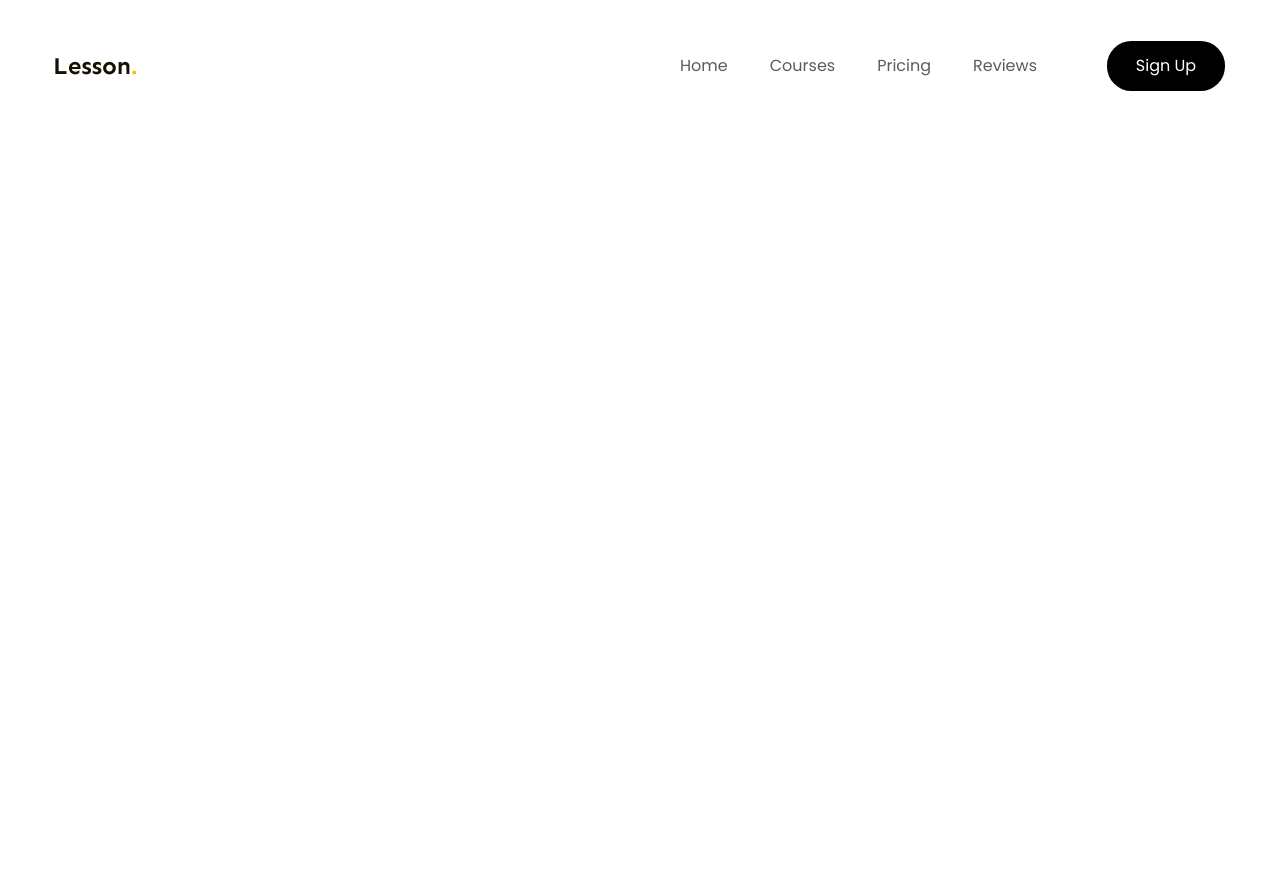
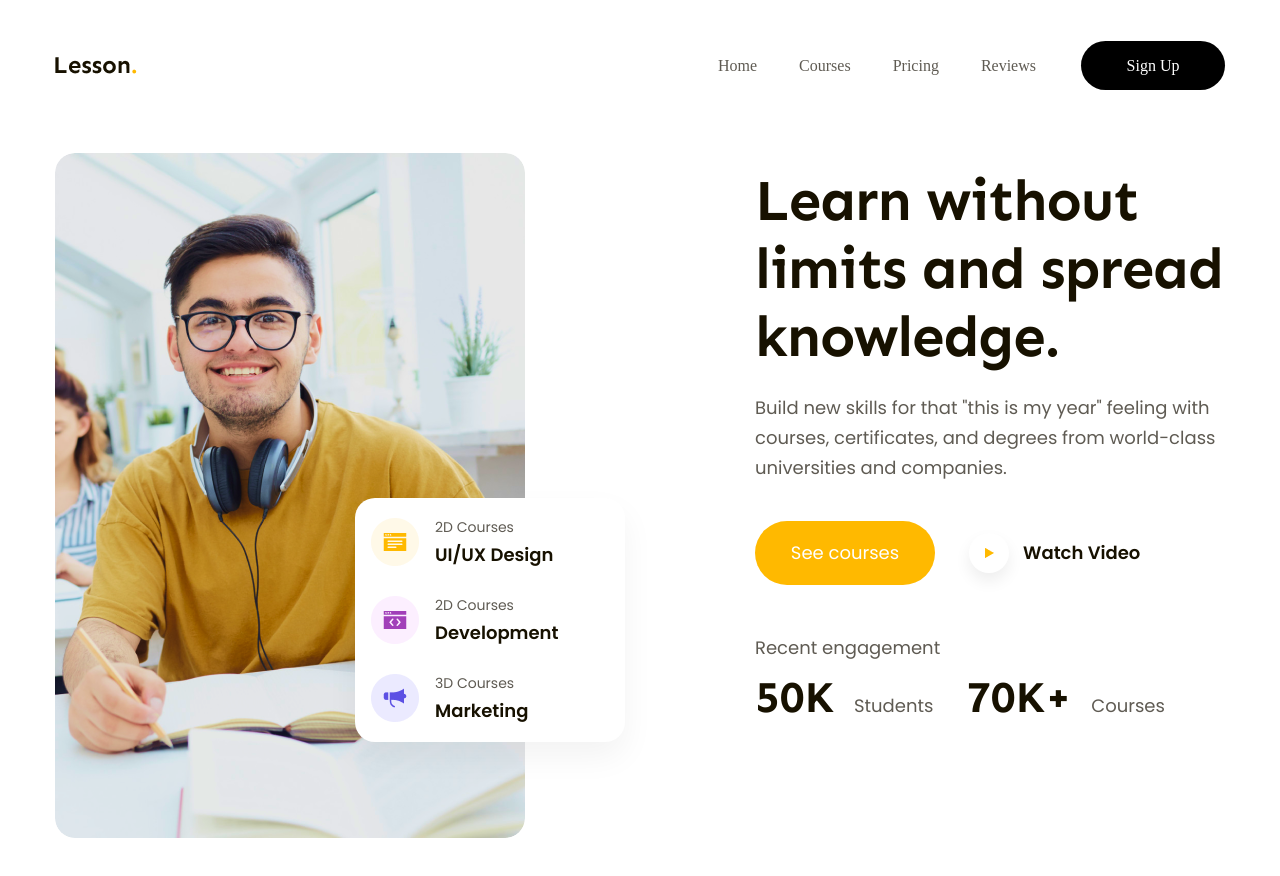
Before and after one commit to Liyued/figma-to-html, a plain HTML site: page index.html in a window 1280 px wide. Shown: the top 876 px of the page. Drawn offline with Linux system fonts and the light colour scheme; files whose address does not match are found by name.

Commit message:
Code phần hero

```diff
--- a/asset/CSS/style.css
+++ b/asset/CSS/style.css
@@ -1,13 +1,27 @@
 * {
   box-sizing: border-box;
+  font-family: "Poppins", sans-serif;
 }
 html {
   font-size: 62.5%;
 }
 body {
   height: 10000px;
+}
+
+header {
+  position: sticky;
+  top: -28px;
+  z-index: 1;
+}
+
+:root {
+  --font-heading: "Sen", sans-serif;
+  --primary-color: #ffb900;
+}
+
+header .body {
   font-size: 1.6rem;
-  font-family: "Poppins", sans-serif;
 }
 a {
   text-decoration: none;
@@ -19,6 +33,10 @@ a {
   margin-left: auto;
   margin-right: auto;
   margin-top: 5px;
+}
+
+header .main-content {
+  background-color: #ffffff;
 }
 
 header .body {
@@ -69,6 +87,177 @@ header .body {
   line-height: 50px;
   min-width: 118px;
 }
+
+.btn-sign-up {
+  width: 144px;
+  height: 49px;
+  font-weight: 500;
+}
 header .action {
-  margin-left: 49px;
+  margin-left: 24px;
 }
+
+.hero .body {
+  display: flex;
+}
+
+.hero-summary {
+  display: flex;
+  flex-direction: column;
+  justify-content: flex-start;
+}
+/* Hero left */
+.hero .media-block {
+  width: 48%;
+  position: relative;
+}
+
+.hero .media-block .img {
+  width: 470px;
+  height: 685px;
+  object-fit: cover;
+  border-radius: 20px;
+}
+
+.hero .hero-summary {
+  position: absolute;
+  right: -100px;
+  bottom: 48px;
+  background-color: #fff;
+  box-shadow: 0px 15px 32px 0px rgba(0, 0, 0, 0.05);
+  height: 244px;
+  width: 270px;
+  border-radius: 20px;
+  display: flex;
+  justify-content: center;
+}
+.hero-summary .item {
+  display: flex;
+  justify-content: flex-start;
+  align-items: center;
+  margin-left: 16px;
+}
+
+.hero-summary .item + .item {
+  margin-top: 22px;
+}
+
+.hero-summary .item .icon {
+  width: 48px;
+  height: 48px;
+  border-radius: 50%;
+}
+
+.hero-summary .info {
+  margin-left: 16px;
+}
+
+.hero-summary .title {
+  color: #5f5b53;
+  font-size: 1.4rem;
+  line-height: 1.86;
+}
+
+.hero-summary .label {
+  color: #171100;
+  font-size: 1.8rem;
+  font-weight: 600;
+  line-height: 1.67;
+}
+/* Hero right */
+.hero .content-block {
+  width: 52%;
+  margin-top: 64px;
+  margin-left: 230px;
+}
+
+.hero .heading {
+  color: #171100;
+  font-family: var(--font-heading);
+  font-size: 5.8rem;
+  font-weight: 700;
+  line-height: 1.17; /* 117.241% */
+  letter-spacing: -1.16px;
+  width: 470px;
+  height: 204px;
+}
+
+.hero .desc {
+  margin-top: 22px;
+  color: #5f5b53;
+  width: 470px;
+  font-size: 1.8rem;
+  height: 90px;
+  line-height: 1.67; /* 166.667% */
+}
+
+.hero .button-group {
+  margin-top: 38px;
+  display: flex;
+  align-items: center;
+}
+
+.btn:hover {
+  opacity: 0.9;
+}
+
+.button-group .see-courses {
+  width: 180px;
+  border-radius: 9999px;
+  background: var(--primary-color);
+  color: #fff;
+  text-align: center;
+  font-family: Poppins;
+  font-size: 1.8rem;
+  line-height: 64px;
+}
+
+.button-group .watch-video .icon {
+  width: 40px;
+  height: 40px;
+  display: flex;
+  align-items: center;
+  justify-content: center;
+  border-radius: 40px;
+  background: #fff;
+  box-shadow: 0px 8px 16px 0px rgba(0, 0, 0, 0.07);
+}
+
+.button-group .watch-video {
+  margin-left: 28px;
+  border: none;
+  background: transparent;
+  display: flex;
+  align-items: center;
+  cursor: pointer;
+}
+
+.hero .watch-video span {
+  color: #171100;
+  margin-left: 14px;
+  font-size: 1.8rem;
+  font-weight: 600;
+  line-height: 1.67; /* 166.667% */
+}
+
+.hero .desc-recent {
+  margin-top: 48px;
+  max-height: 30px;
+}
+
+.hero .desc-stats {
+  margin-top: 8px;
+}
+
+.hero .desc-stats strong {
+  color: #171100;
+  font-family: var(--font-heading);
+  font-size: 4.4rem;
+  font-weight: 700;
+  line-height: 1.23;
+  margin-right: 15px;
+}
+
+.desc-stats strong + strong {
+  margin-left: 28px;
+}
--- a/index.html
+++ b/index.html
@@ -45,5 +45,82 @@
         </div>
       </div>
     </header>
+    <main>
+      <div class="hero">
+        <div class="main-content">
+          <div class="body">
+            <!-- hero left -->
+            <div class="media-block">
+              <img
+                src="/asset/Image/guy-lesson 1.png"
+                alt="guy"
+                style="position: relative; top: 50px"
+                class="img"
+              />
+              <div class="hero-summary">
+                <div class="item">
+                  <div class="icon">
+                    <img src="/asset/Image/Group 17525.png" alt="" />
+                  </div>
+
+                  <div class="info">
+                    <p class="title">2D Courses</p>
+                    <p class="label">UI/UX Design</p>
+                  </div>
+                </div>
+
+                <div class="item">
+                  <div class="icon">
+                    <img src="/asset/Image/Group 17524.png" alt="" />
+                  </div>
+
+                  <div class="info">
+                    <p class="title">2D Courses</p>
+                    <p class="label">Development</p>
+                  </div>
+                </div>
+
+                <div class="item">
+                  <div class="icon">
+                    <img src="/asset/Image/Group 17523.png" alt="" />
+                  </div>
+
+                  <div class="info">
+                    <p class="title">3D Courses</p>
+                    <p class="label">Marketing</p>
+                  </div>
+                </div>
+              </div>
+            </div>
+
+            <!-- Hero right -->
+            <div class="content-block">
+              <h1 class="heading">
+                Learn without limits and spread knowledge.
+              </h1>
+              <p class="desc">
+                Build new skills for that "this is my year" feeling with
+                courses, certificates, and degrees from world-class universities
+                and companies.
+              </p>
+              <div class="button-group">
+                <a href="#" class="btn see-courses">See courses</a>
+                <button class="watch-video">
+                  <div class="icon">
+                    <img src="/asset/Image/Play icon.png" alt="Play video" />
+                  </div>
+                  <span>Watch Video</span>
+                </button>
+              </div>
+
+              <p class="desc desc-recent">Recent engagement</p>
+              <p class="desc desc-stats">
+                <strong>50K</strong> Students <strong>70K+</strong> Courses
+              </p>
+            </div>
+          </div>
+        </div>
+      </div>
+    </main>
   </body>
 </html>
```
Also changed, not shown: asset/Image/Card.png (added), asset/Image/Group 17523.png (added), asset/Image/Group 17524.png (added), asset/Image/Group 17525.png (added), asset/Image/Play icon.png (added), asset/Image/guy-lesson 1.png (added).
